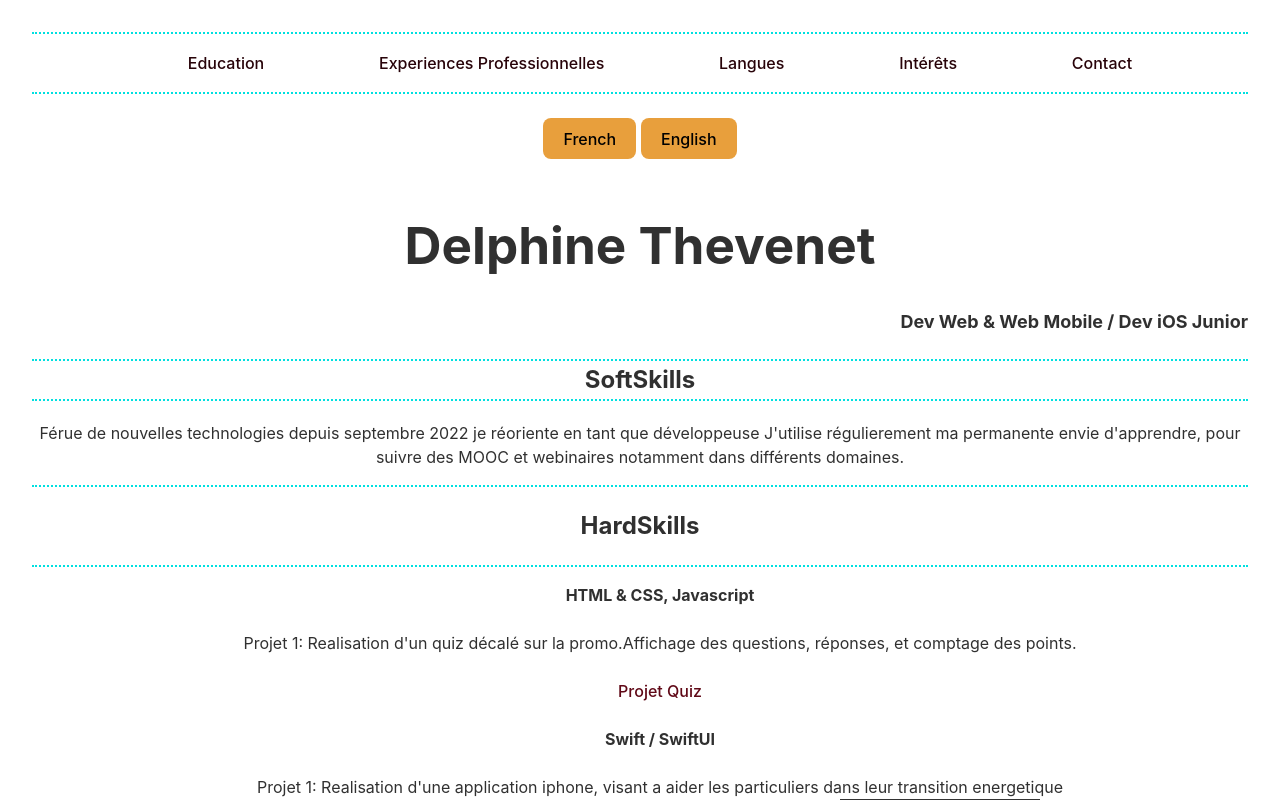
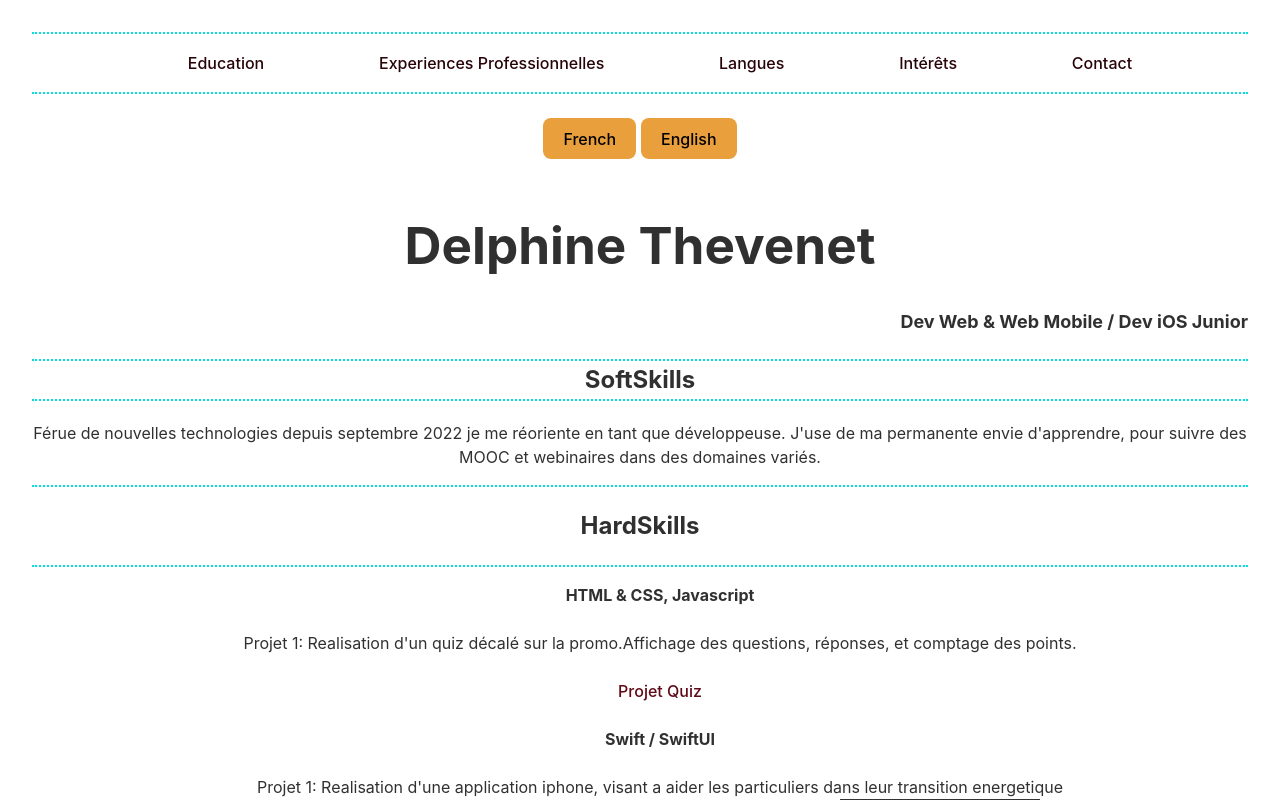
Before and after one commit to Delphine2669/Resume, a React (Vite) app: page / in a window 1280 px wide. Shown: the top 800 px of the page. Built offline with nearby package versions, Linux system fonts and the light colour scheme; grey boxes are pictures that could not be loaded.

Commit message:
modified and corrected softskils fr

```diff
--- a/src/components/French/SoftSkillsFr.jsx
+++ b/src/components/French/SoftSkillsFr.jsx
@@ -3,8 +3,7 @@ function SoftSkillsFr() {
 
         <div id="SoftSkills">
             <h2 className="overline">SoftSkills</h2>
-            <p>Férue de nouvelles technologies depuis septembre 2022 je réoriente en tant que développeuse J&apos;utilise régulierement ma permanente envie d&apos;apprendre, pour suivre des MOOC et webinaires notamment dans différents domaines.
-            </p>
+            <p>Férue de nouvelles technologies depuis septembre 2022 je me réoriente en tant que développeuse. J&apos;use de ma permanente envie d&apos;apprendre, pour suivre des MOOC et webinaires dans des domaines variés. </p>
         </div>
     )
 }
```
